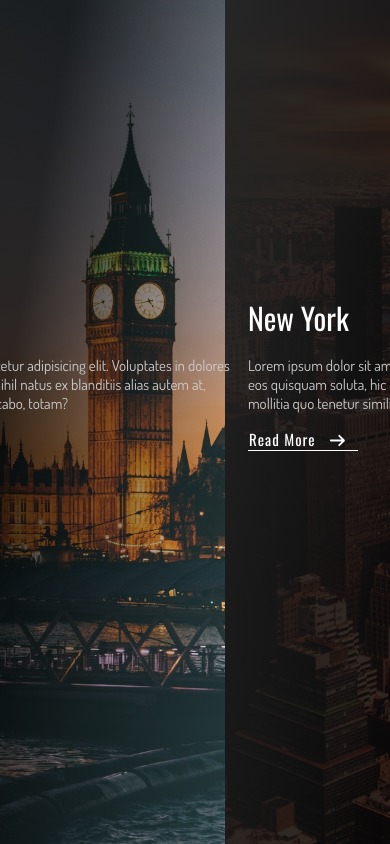
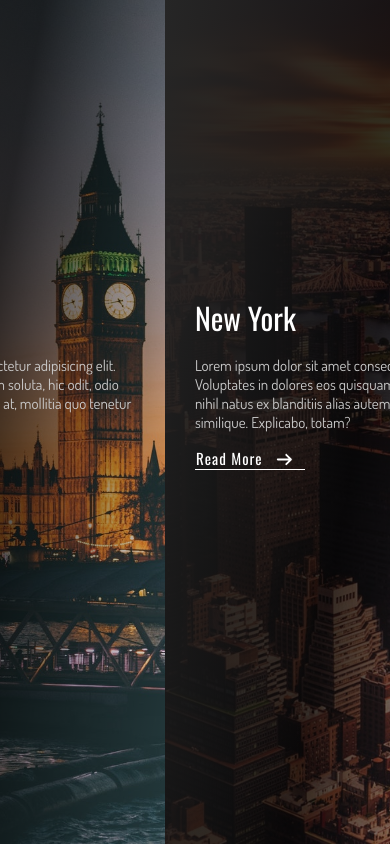
Before and after one commit to Densitty/slideshow, a plain HTML site: page index.html in a window 390 px wide. Both pictures are taken after a click on the button "Start Slideshow". Drawn offline with nearby package versions, Linux system fonts and the light colour scheme.

Commit message:
Adjustment of properties on the sliding content to cater for responsiveness on a 5" screen mobile phone

```diff
--- a/style.css
+++ b/style.css
@@ -267,6 +267,19 @@
 }
 
 @media (max-width: 500px) {
+	.slideshow {
+		width: 100%;
+	}
+
+	.slide {
+		width: 100%;
+	}
+
+	.content {
+		width: 415px;
+		padding: 0 75px 5px 10px;
+	}
+
 	.content button {
 		width: 110px;
 		font-size: 15px;
```
